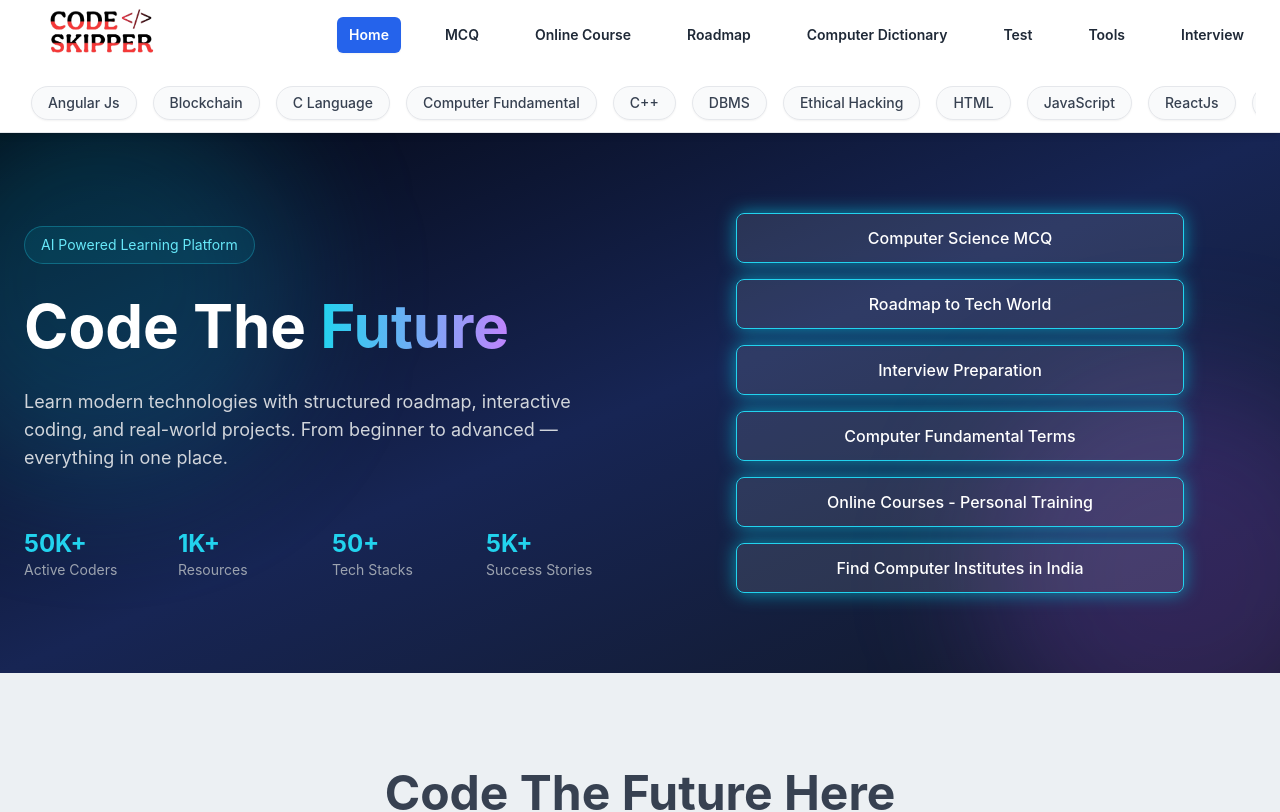
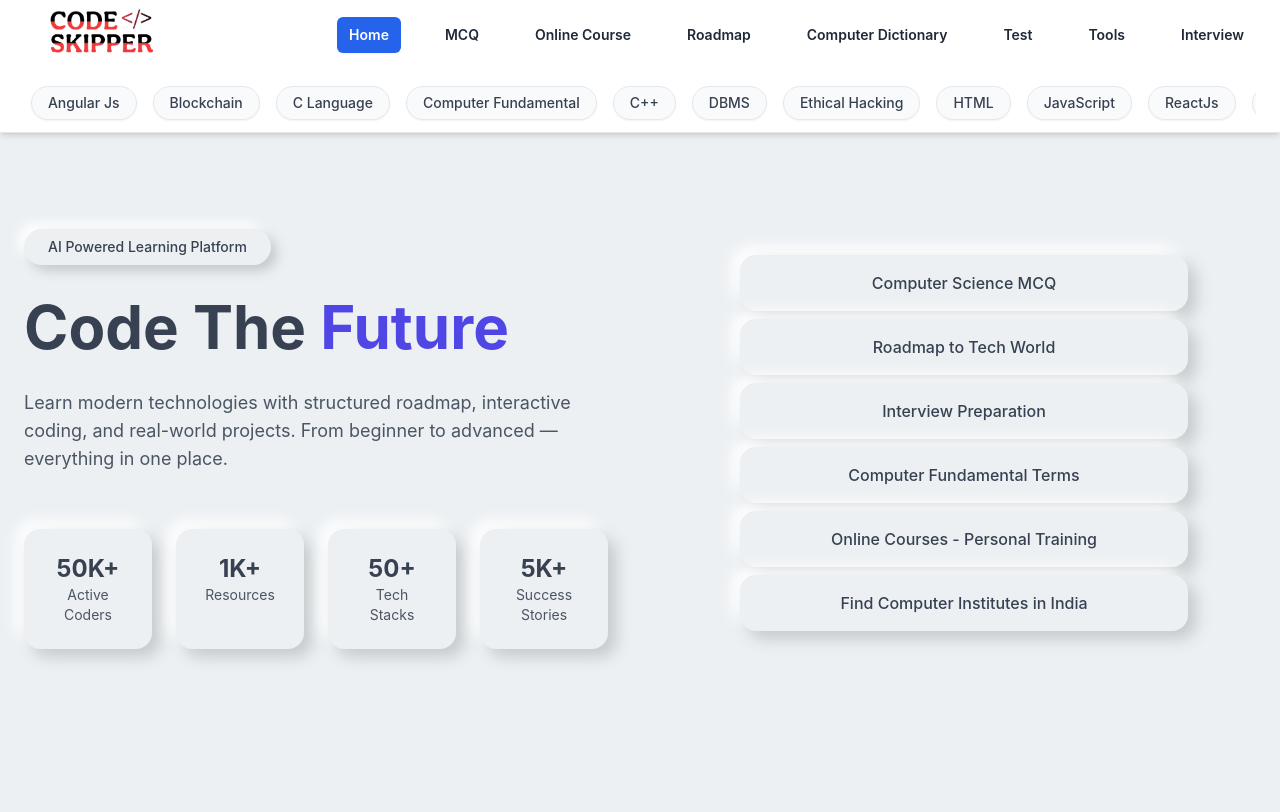
Before and after one commit to kartikkrishnasharmaa/codeskipper, a Next.js app: page / in a window 1280 px wide. Shown: the top 812 px of the page. Built offline with nearby package versions, Linux system fonts and the light colour scheme.

Commit message:
sdsadassdf

```diff
--- a/components/Feature.jsx
+++ b/components/Feature.jsx
@@ -33,7 +33,7 @@ const Feature = () => {
         {/* Header */}
         <div className="text-center mb-20">
           <h1 className="text-5xl font-bold text-gray-700 mb-6">
-            Code The Future Here
+Why Choose Code Skipper ?
           </h1>
 
           <p className="text-lg text-gray-600 max-w-3xl mx-auto">
--- a/components/Hero.jsx
+++ b/components/Hero.jsx
@@ -1,6 +1,6 @@
 "use client";
 import Link from "next/link";
-import { motion } from "framer-motion";
+import { useState } from "react";
 
 const stats = [
   { value: "50K+", label: "Active Coders" },
@@ -19,101 +19,92 @@ const quickLinks = [
 ];
 
 export default function Hero() {
+  const [hovered, setHovered] = useState(null);
+
   return (
-    <section className="relative flex items-center bg-gradient-to-br from-gray-950 via-blue-950 to-gray-900 text-white overflow-hidden">
+    <section className="bg-[#ecf0f3] py-24">
 
-      {/* Background Glow */}
-      <div className="absolute top-[-50px] left-[-100px] w-[400px] h-[400px] bg-cyan-500/20 rounded-full blur-3xl" />
-      <div className="absolute bottom-[-100px] right-[-100px] w-[400px] h-[400px] bg-purple-500/20 rounded-full blur-3xl" />
+      <div className="max-w-7xl mx-auto px-6">
 
-      <div className="container mx-auto px-6 py-20 relative z-10">
-        <div className="flex flex-col lg:flex-row items-center justify-between gap-12">
+        <div className="flex flex-col lg:flex-row items-center gap-16">
 
           {/* LEFT SIDE */}
           <div className="lg:w-1/2 space-y-8 text-center lg:text-left">
 
-            <motion.div
-              initial={{ opacity: 0, y: -20 }}
-              animate={{ opacity: 1, y: 0 }}
-              transition={{ duration: 0.6 }}
-              className="inline-block px-4 py-2 rounded-full bg-cyan-500/10 border border-cyan-400/30 text-sm text-cyan-300"
-            >
+            {/* Tag */}
+            <div className="inline-block px-6 py-2 rounded-full text-sm font-medium text-gray-700
+            bg-[#ecf0f3] shadow-[6px_6px_12px_#c5c9cc,-6px_-6px_12px_#ffffff]">
               AI Powered Learning Platform
-            </motion.div>
+            </div>
 
-            <motion.h1
-              initial={{ opacity: 0, y: 20 }}
-              animate={{ opacity: 1, y: 0 }}
-              transition={{ delay: 0.2 }}
-              className="text-4xl sm:text-5xl lg:text-6xl font-bold leading-tight"
-            >
-              Code The{" "}
-              <span className="bg-gradient-to-r from-cyan-400 to-purple-400 bg-clip-text text-transparent">
-                Future
-              </span>
-            </motion.h1>
+            {/* Heading */}
+            <h1 className="text-4xl sm:text-5xl lg:text-6xl font-bold text-gray-700 leading-tight">
+              Code The <span className="text-indigo-600">Future</span>
+            </h1>
 
-            <motion.p
-              initial={{ opacity: 0 }}
-              animate={{ opacity: 1 }}
-              transition={{ delay: 0.4 }}
-              className="text-gray-300 text-base sm:text-lg leading-relaxed"
-            >
+            {/* Description */}
+            <p className="text-gray-600 text-base sm:text-lg leading-relaxed">
               Learn modern technologies with structured roadmap,
               interactive coding, and real-world projects.
               From beginner to advanced — everything in one place.
-            </motion.p>
+            </p>
 
             {/* Stats */}
             <div className="grid grid-cols-2 sm:grid-cols-4 gap-6 pt-6">
+
               {stats.map((item, index) => (
-                <div key={index}>
-                  <h3 className="text-xl sm:text-2xl font-bold text-cyan-400">
+                <div
+                  key={index}
+                  className="p-6 rounded-2xl text-center bg-[#ecf0f3]
+                  shadow-[8px_8px_16px_#c5c9cc,-8px_-8px_16px_#ffffff]"
+                >
+                  <h3 className="text-xl sm:text-2xl font-bold text-gray-700">
                     {item.value}
                   </h3>
-                  <p className="text-xs sm:text-sm text-gray-400">
+                  <p className="text-xs sm:text-sm text-gray-600">
                     {item.label}
                   </p>
                 </div>
               ))}
+
             </div>
 
           </div>
 
+          {/* RIGHT SIDE */}
           <div className="lg:w-1/2 w-full flex justify-center">
-            <div className="w-full max-w-md space-y-4">
+
+            <div className="w-full max-w-md space-y-6">
 
               {quickLinks.map((item, index) => (
-                <motion.div
-                  key={index}
-                  initial={{ opacity: 0 }}
-                  animate={{
-                    opacity: 1,
-                    boxShadow: [
-                      "0 0 5px rgba(6, 182, 212, 0.4)",
-                      "0 0 20px rgba(6, 182, 212, 0.8)",
-                      "0 0 5px rgba(6, 182, 212, 0.4)"
-                    ]
-                  }}
-                  transition={{
-                    opacity: { duration: 0.5 },
-                    boxShadow: { duration: 2, repeat: Infinity }
-                  }}
-                  className="rounded-lg"
-                >
-                  <Link href={item.link}>
-                    <button className="w-full py-3 rounded-lg bg-white/10 border border-cyan-400 hover:bg-gradient-to-r hover:from-cyan-500 hover:to-blue-600 transition-all duration-300 font-medium text-center">
-                      {item.name}
-                    </button>
-                  </Link>
-                </motion.div>
+                <Link key={index} href={item.link}>
+                  <button
+                    onMouseEnter={() => setHovered(index)}
+                    onMouseLeave={() => setHovered(null)}
+                    className={`w-full py-4 mt-2 gap-2 rounded-2xl font-medium text-gray-700 transition
+                    bg-[#ecf0f3]
+
+                    ${
+                      hovered === index
+                        ? "shadow-[inset_8px_8px_16px_#c5c9cc,inset_-8px_-8px_16px_#ffffff]"
+                        : "shadow-[8px_8px_16px_#c5c9cc,-8px_-8px_16px_#ffffff]"
+                    }
+
+                    `}
+                  >
+                    {item.name}
+                  </button>
+                </Link>
               ))}
 
             </div>
+
           </div>
 
         </div>
+
       </div>
+
     </section>
   );
 }
```
